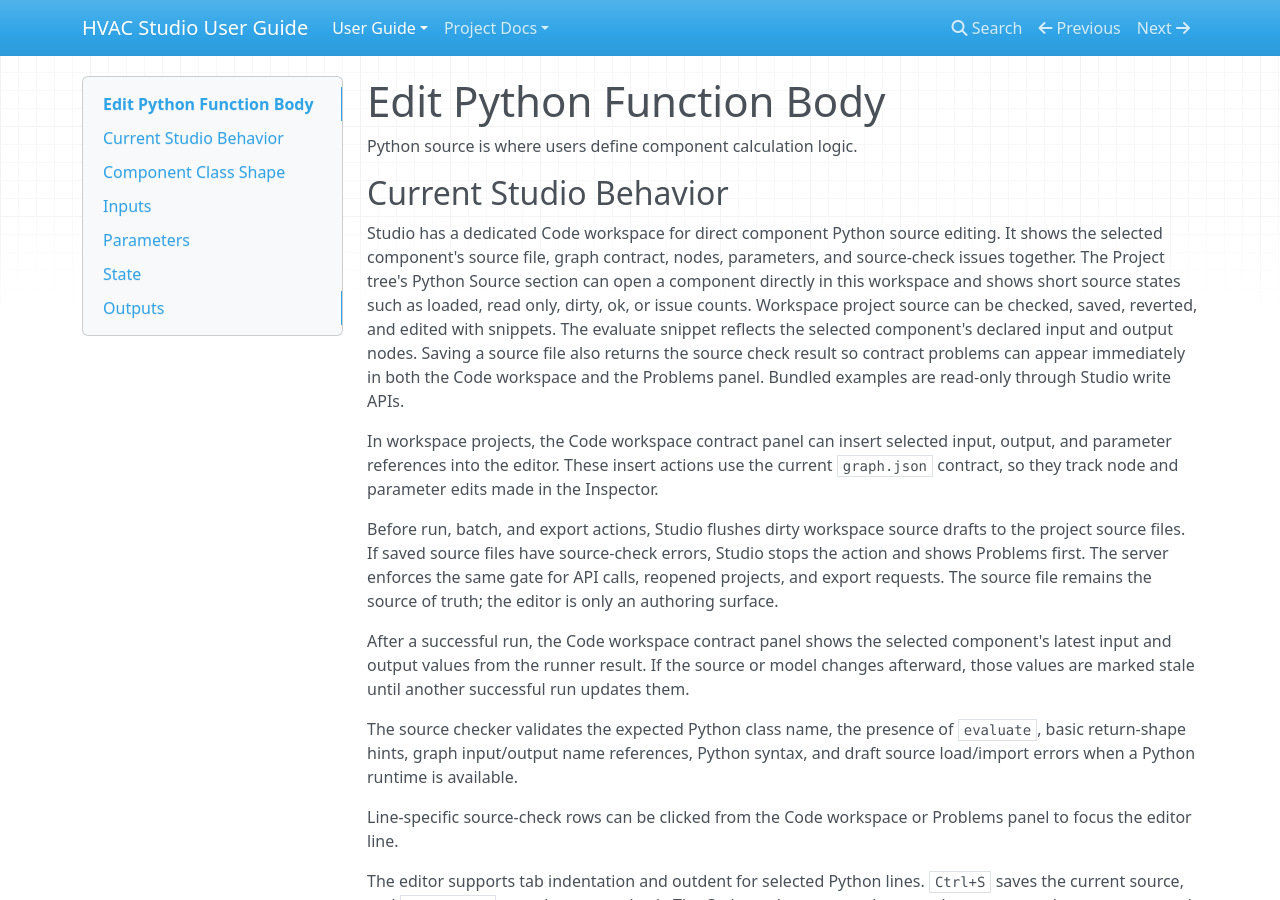
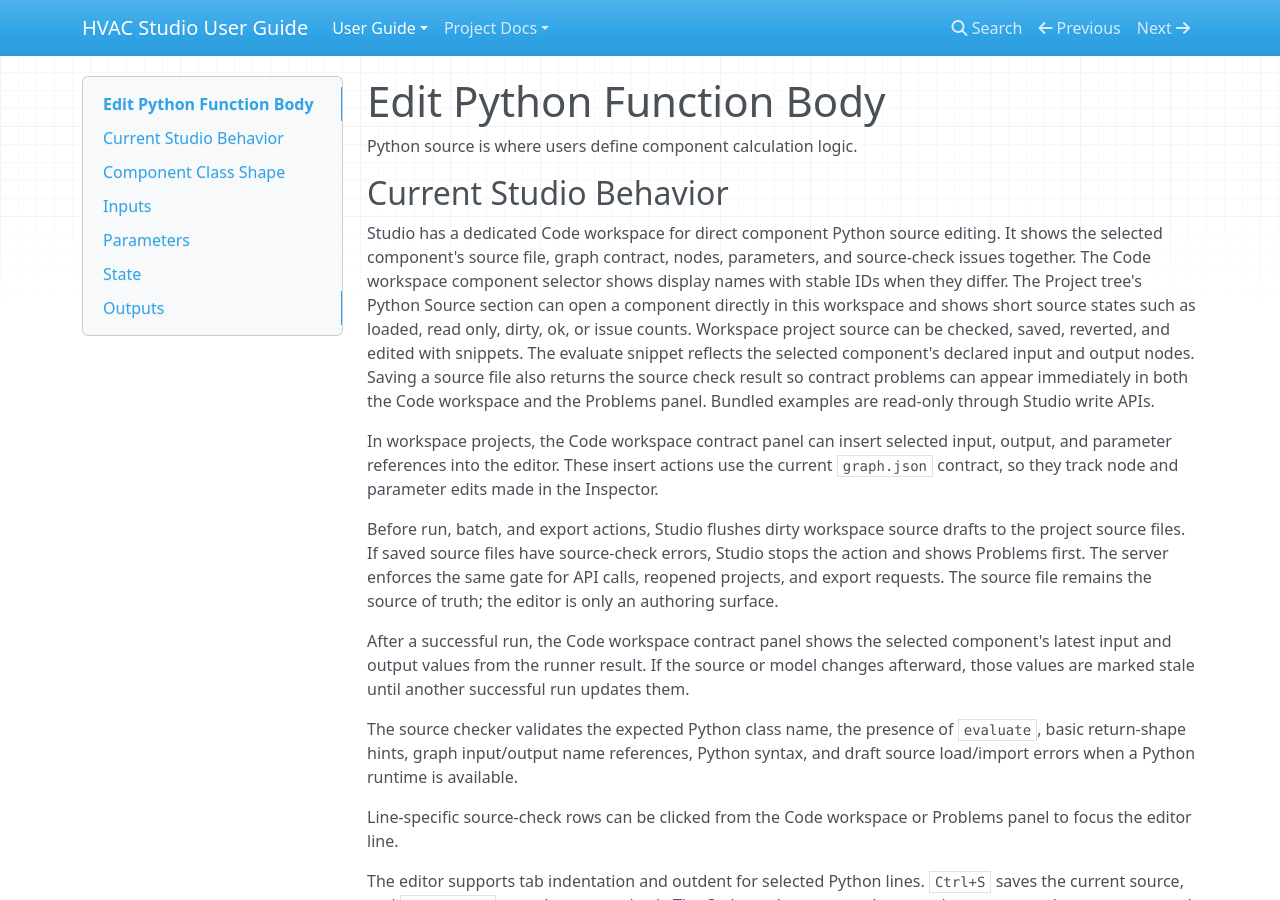
Before and after one commit to Gonie-Gonie/hvac-studio, an MkDocs documentation site: the page built from docs/user/edit-python-function.md, in a window 1280 px wide and 900 px high. Built offline with MkDocs 1.6.1, drawn with Linux system fonts in a browser that asks for light colours; nearby versions of some CDN libraries.

Commit message:
label component selectors with display names

```diff
--- a/docs/user/edit-python-function.md
+++ b/docs/user/edit-python-function.md
@@ -4,7 +4,7 @@ Python source is where users define component calculation logic.
 
 ## Current Studio Behavior
 
-Studio has a dedicated Code workspace for direct component Python source editing. It shows the selected component's source file, graph contract, nodes, parameters, and source-check issues together. The Project tree's Python Source section can open a component directly in this workspace and shows short source states such as loaded, read only, dirty, ok, or issue counts. Workspace project source can be checked, saved, reverted, and edited with snippets. The evaluate snippet reflects the selected component's declared input and output nodes. Saving a source file also returns the source check result so contract problems can appear immediately in both the Code workspace and the Problems panel. Bundled examples are read-only through Studio write APIs.
+Studio has a dedicated Code workspace for direct component Python source editing. It shows the selected component's source file, graph contract, nodes, parameters, and source-check issues together. The Code workspace component selector shows display names with stable IDs when they differ. The Project tree's Python Source section can open a component directly in this workspace and shows short source states such as loaded, read only, dirty, ok, or issue counts. Workspace project source can be checked, saved, reverted, and edited with snippets. The evaluate snippet reflects the selected component's declared input and output nodes. Saving a source file also returns the source check result so contract problems can appear immediately in both the Code workspace and the Problems panel. Bundled examples are read-only through Studio write APIs.
 
 In workspace projects, the Code workspace contract panel can insert selected input, output, and parameter references into the editor. These insert actions use the current `graph.json` contract, so they track node and parameter edits made in the Inspector.
 
```
Also changed, not shown: CHANGELOG.md (+1 -0 lines), docs/user/parameter-management.md (+1 -1 lines), tools/go/internal/studio/static/js/app.js (+6 -2 lines).
